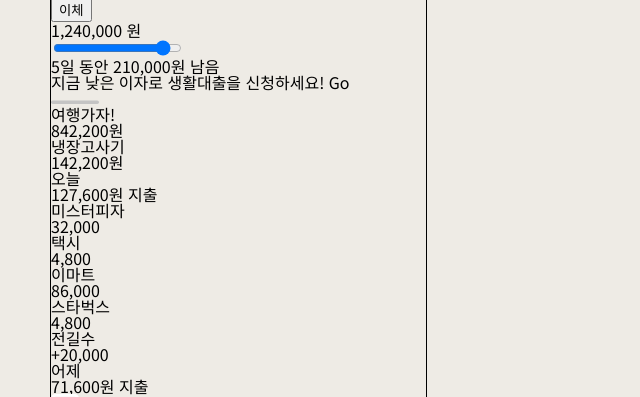
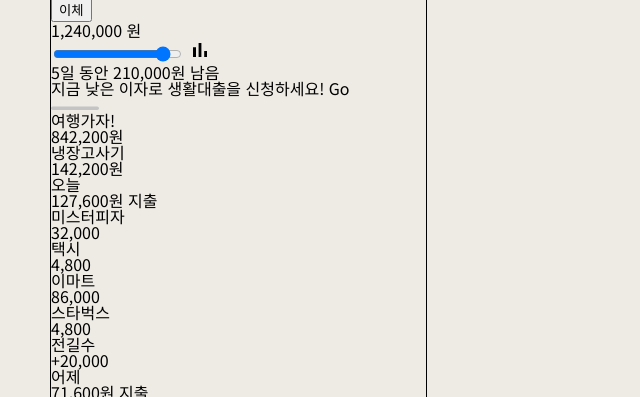
Before and after one commit to lazy-sky/bank-app, a plain HTML site: page index.html in a window 1280 px wide. Shown: the part 108-505 px from the top of the page, without its empty margins (0-640 px from the left). Drawn offline with Linux system fonts and the light colour scheme.

Commit message:
assets: chart icon

```diff
--- a/index.html
+++ b/index.html
@@ -44,7 +44,7 @@
         <div class="account-graphic">
           <input type="range" class="account-graphic-slidebar"
           min="0" max="100" value="90" step="10">
-          <div class="account-graphic-chart"></div>
+          <img class="account-graphic-icon" src="./assets/chart_icon.svg" alt="chart icon">
         </div>
         <p class="account-notice">
           5일 동안 210,000원 남음
```
Also changed, not shown: assets/chart_icon.svg (added).
